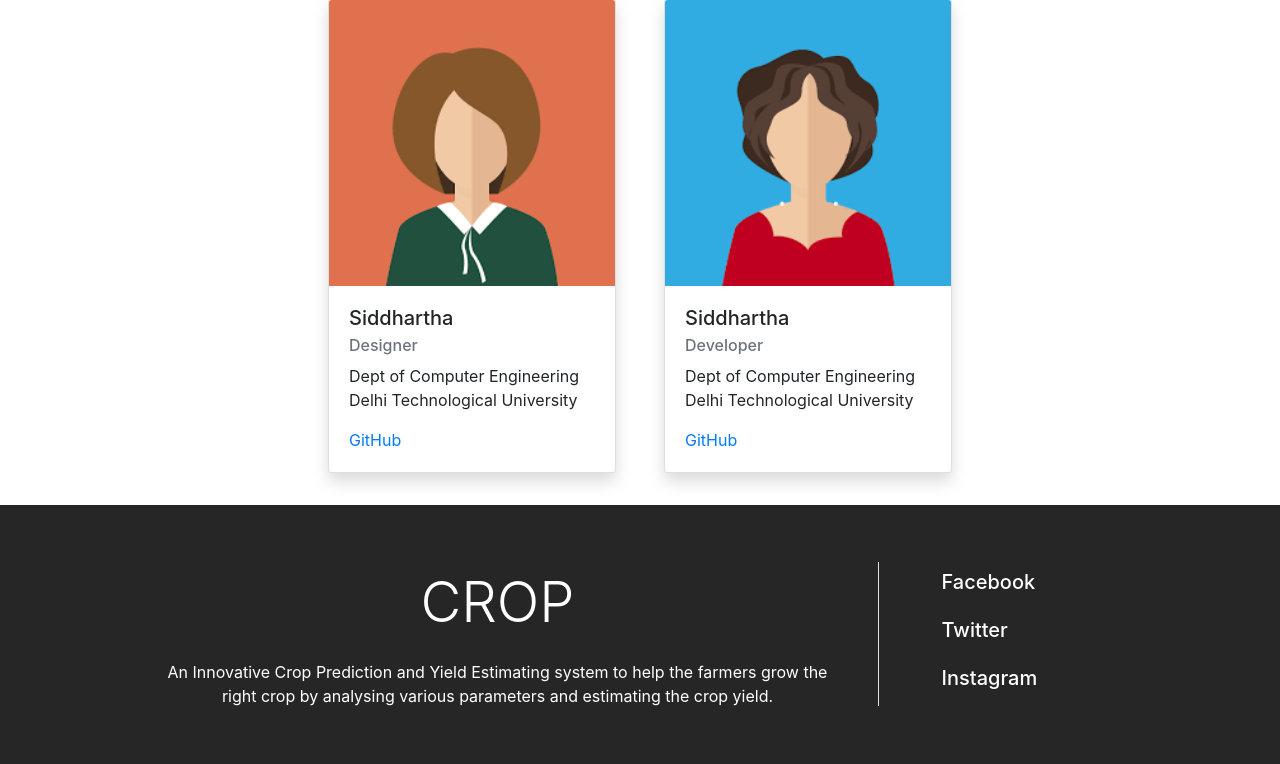
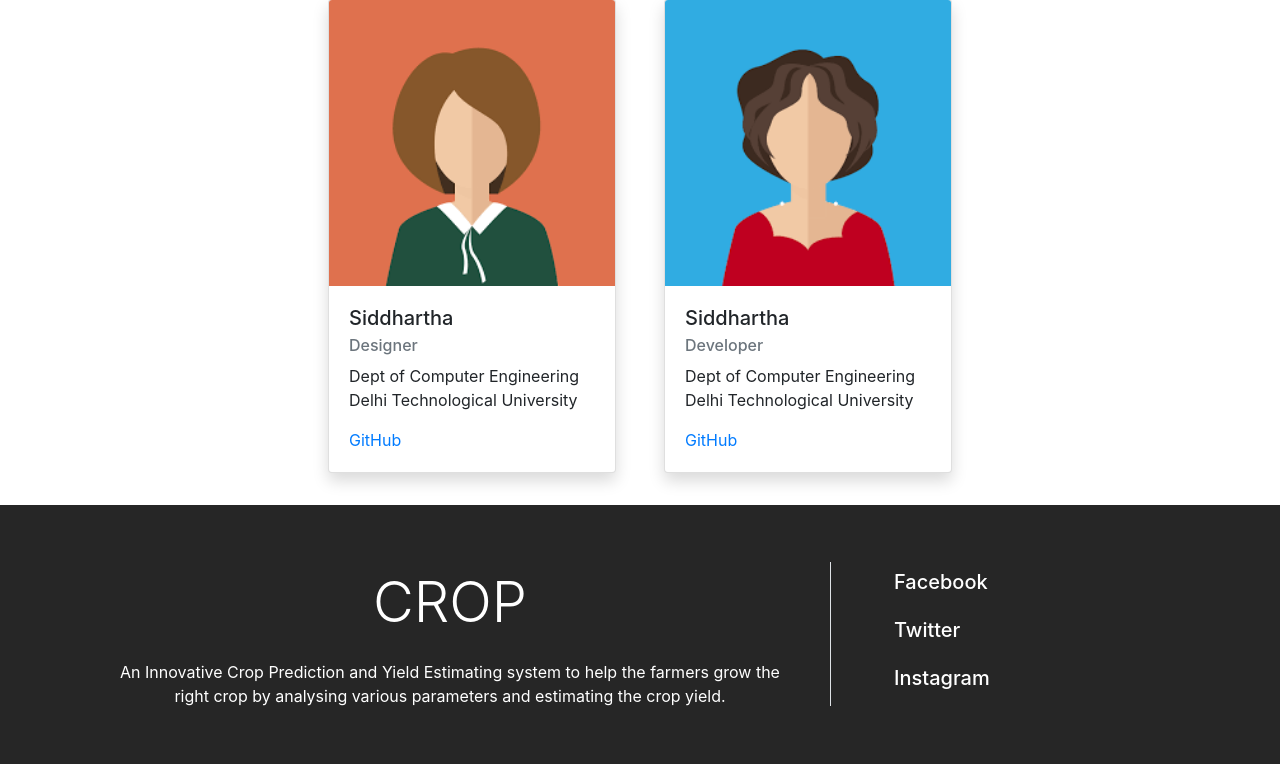
Before and after one commit to Name-Siddhartha/CropPrediction, a Flask app: page /about in a window 1280 px wide. Shown: the part 383-1147 px from the top of the page. Run offline with Flask 2, Linux system fonts and the light colour scheme; some libraries are stand-ins or nearby versions.

Commit message:
Minor changes

```diff
--- a/templates/footer.html
+++ b/templates/footer.html
@@ -6,12 +6,14 @@
             <div class="row justify-content-center">
                 <div class="col-8 my-3 px-5">
                     <h2 class="text-white text-center display-4 m-4">CROP</h2>
-                    <p class="text-white text-center">An Innovative Crop Prediction and Yield Estimating system to help the farmers grow the right crop by analysing various parameters and estimating the crop yield.</small></p>
+                    <p class="text-white text-center">An Innovative Crop Prediction and Yield Estimating system to help
+                        the farmers grow the right crop by analysing various parameters and estimating the crop
+                        yield.</small></p>
                 </div>
-                <div class="col-3 border-left border-2 align-self-center">
-                    <h5 class="text-white px-5 py-2 text-left">Facebook</h5>
-                    <h5 class="text-white px-5 py-2 text-left">Twitter</h5>
-                    <h5 class="text-white px-5 py-2 text-left">Instagram</h5>
+                <div class="col-4 border-left border-2 align-self-center">
+                    <h5 class="text-white px-sm-5 py-2 text-left">Facebook</h5>
+                    <h5 class="text-white px-sm-5 py-2 text-left">Twitter</h5>
+                    <h5 class="text-white px-sm-5 py-2 text-left">Instagram</h5>
                 </div>
             </div>
         </div>
--- a/templates/head.html
+++ b/templates/head.html
@@ -1,7 +1,7 @@
 <head>
     <!-- Required meta tags -->
     <meta charset="utf-8">
-    <meta name="viewport" content="width=device-width initial-scale=0.9">
+    <meta name="viewport" content="width=device-width, initial-scale=1, shrink-to-fit=no">
     <!-- Bootstrap CSS -->
     <link rel="stylesheet" href="https://stackpath.bootstrapcdn.com/bootstrap/4.5.0/css/bootstrap.min.css"
         integrity="sha384-9aIt2nRpC12Uk9gS9baDl411NQApFmC26EwAOH8WgZl5MYYxFfc+NcPb1dKGj7Sk" crossorigin="anonymous">
```
